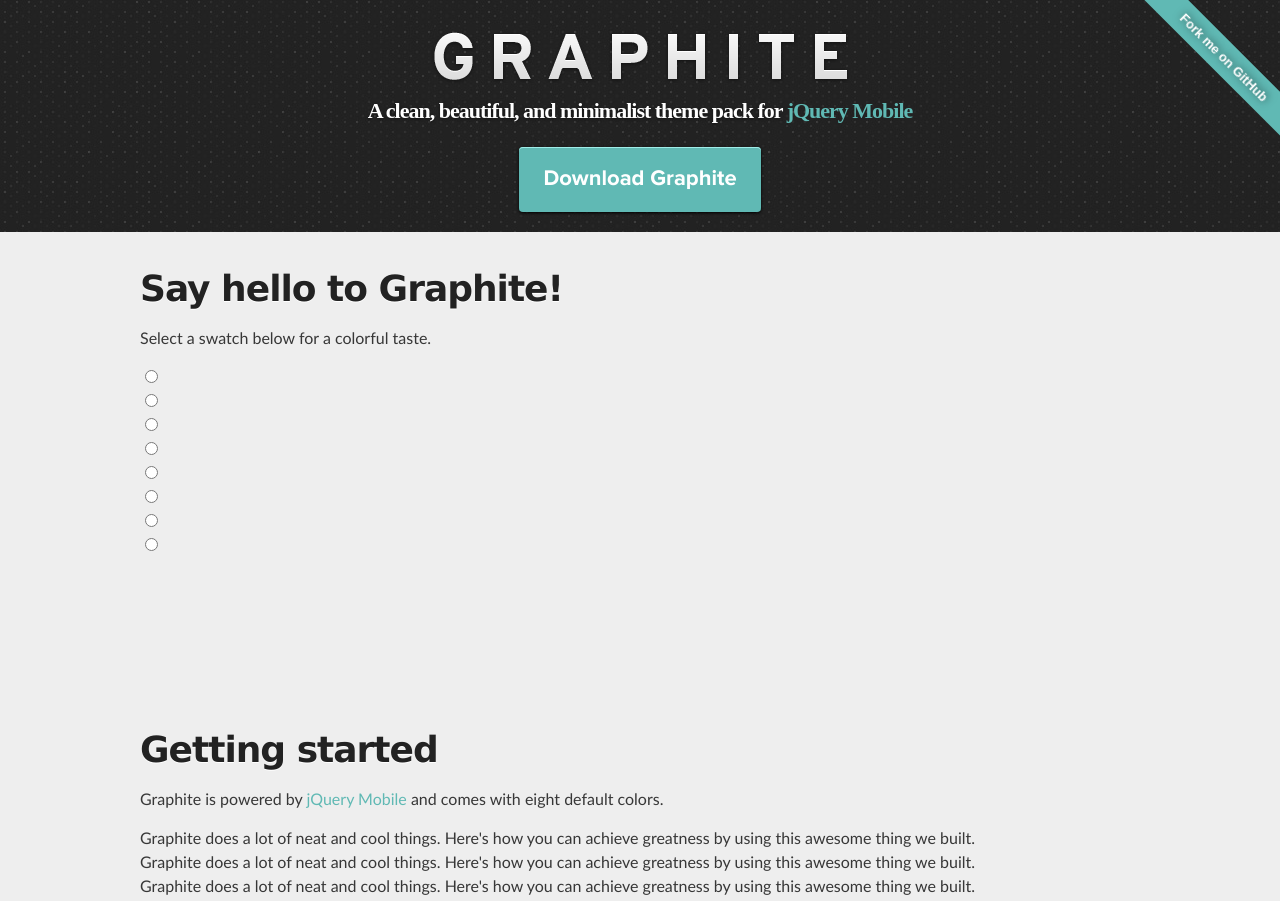
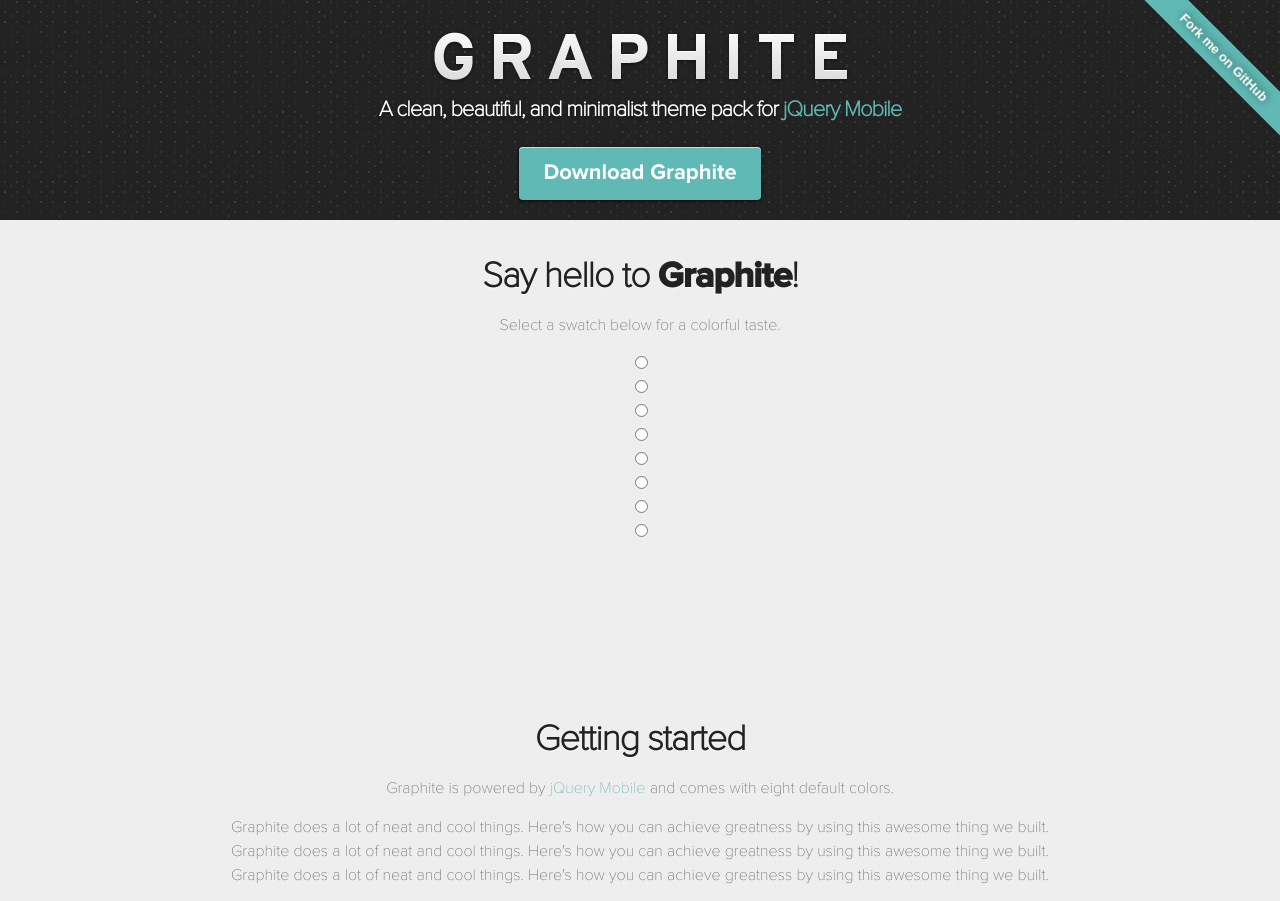
Before and after one commit to ionic-team/graphite, a plain HTML site: page index.html in a window 1280 px wide. Shown: the top 901 px of the page. Drawn offline with Linux system fonts and the light colour scheme.

Commit message:
Fix fonts and colors

```diff
--- a/stylesheets/stylesheet.css
+++ b/stylesheets/stylesheet.css
@@ -3,14 +3,14 @@
 *******************************************************************************/
 
 /* Proxima Nova Bold */
+@font-face {font-family: 'ProximaNovaA-Bold';src: url('fonts/proxima-bold/23BAC1_1_0.eot');src: url('fonts/proxima-bold/23BAC1_1_0.eot?#iefix') format('embedded-opentype'),url('fonts/proxima-bold/23BAC1_1_0.woff') format('woff'),url('fonts/proxima-bold/23BAC1_1_0.ttf') format('truetype');}
 @font-face {font-family: 'ProximaNovaS-Bold';src: url('fonts/proxima-bold/23BAC1_0_0.eot');src: url('fonts/proxima-bold/23BAC1_0_0.eot?#iefix') format('embedded-opentype'),url('fonts/proxima-bold/23BAC1_0_0.woff') format('woff'),url('fonts/proxima-bold/23BAC1_0_0.ttf') format('truetype');}
-@font-face {font-family: 'ProximaNovaA-Bold';src: url('fonts/proxima-bold/23BAC1_1_0.eot');src: url('fonts/proxima-bold/23BAC1_1_0.eot?#iefix') format('embedded-opentype'),url('fonts/proxima-bold/23BAC1_1_0.woff') format('woff'),url('fonts/proxima-bold/23BAC1_1_0.ttf') format('truetype');}
 @font-face {font-family: 'ProximaNova-Bold';src: url('fonts/proxima-bold/23BAC1_2_0.eot');src: url('fonts/proxima-bold/23BAC1_2_0.eot?#iefix') format('embedded-opentype'),url('fonts/proxima-bold/23BAC1_2_0.woff') format('woff'),url('fonts/proxima-bold/23BAC1_2_0.ttf') format('truetype');}
 
 /* Proxima Nova Thin */
 @font-face {font-family: 'ProximaNovaA-Thin';src: url('fonts/proxima-thin/24BA4F_0_0.eot');src: url('fonts/proxima-thin/24BA4F_0_0.eot?#iefix') format('embedded-opentype'),url('fonts/proxima-thin/24BA4F_0_0.woff') format('woff'),url('fonts/proxima-thin/24BA4F_0_0.ttf') format('truetype');}
 @font-face {font-family: 'ProximaNovaS-Thin';src: url('fonts/proxima-thin/24BA4F_1_0.eot');src: url('fonts/proxima-thin/24BA4F_1_0.eot?#iefix') format('embedded-opentype'),url('fonts/proxima-thin/24BA4F_1_0.woff') format('woff'),url('fonts/proxima-thin/24BA4F_1_0.ttf') format('truetype');}
-@font-face {font-family: 'ProximaNovaT-Thin';src: url('fonts/proxima-thin/24BA4F_2_0.eot');src: url('fonts/proxima-thin/24BA4F_2_0.eot?#iefix') format('embedded-opentype'),url('fonts/proxima-thin/24BA4F_2_0.woff') format('woff'),url('fonts/proxima-thin/24BA4F_2_0.ttf') format('truetype');}
+@font-face {font-family: 'ProximaNova-Thin';src: url('fonts/proxima-thin/24BA4F_2_0.eot');src: url('fonts/proxima-thin/24BA4F_2_0.eot?#iefix') format('embedded-opentype'),url('fonts/proxima-thin/24BA4F_2_0.woff') format('woff'),url('fonts/proxima-thin/24BA4F_2_0.ttf') format('truetype');}
 
 
 /*******************************************************************************
@@ -65,10 +65,11 @@
 
 body {
   box-sizing: border-box;
-  color:#373737;
+  color:#666;
   background-color: #eee;
+  text-align: center;
   font-size: 16px;
-  font-family: 'Myriad Pro', Calibri, Helvetica, Arial, sans-serif;
+  font-family: 'ProximaNova-Thin', Helvetica, Arial, sans-serif;
   line-height: 1.5;
   -webkit-font-smoothing: antialiased;
 }
@@ -77,7 +78,6 @@
   margin: 10px 0;
   font-weight: 700;
   color:#222222;
-  font-family: 'Lucida Grande', 'Calibri', Helvetica, Arial, sans-serif;
   letter-spacing: -1px;
 }
 
@@ -112,6 +112,10 @@
 
 p {
   margin: 10px 0 15px 0;
+}
+
+strong {
+  font-family: 'ProximaNova-bold';
 }
 
 a {
@@ -177,12 +181,11 @@
 
 #header_wrap {
   background: #212121 url(../images/header_texture.jpg);
-  text-align: center;
 }
 
 #project_tagline {
   color: #fff;
-  font-family: "ProximaNova-Thin";
+  font-family: "ProximaNova-thin";
   font-size: 22px;
   text-shadow: 0 1px 3px rgba(0,0,0,.5);
 }
@@ -198,7 +201,7 @@
   border-radius: 4px;
   background-color: #60b9b4;
   font-size: 22px;
-  padding: 16px 24px;
+  padding: 10px 24px;
   box-shadow: 0 1px 3px #000, inset 0 1px 0 #a0ede8;
 }
 
```
